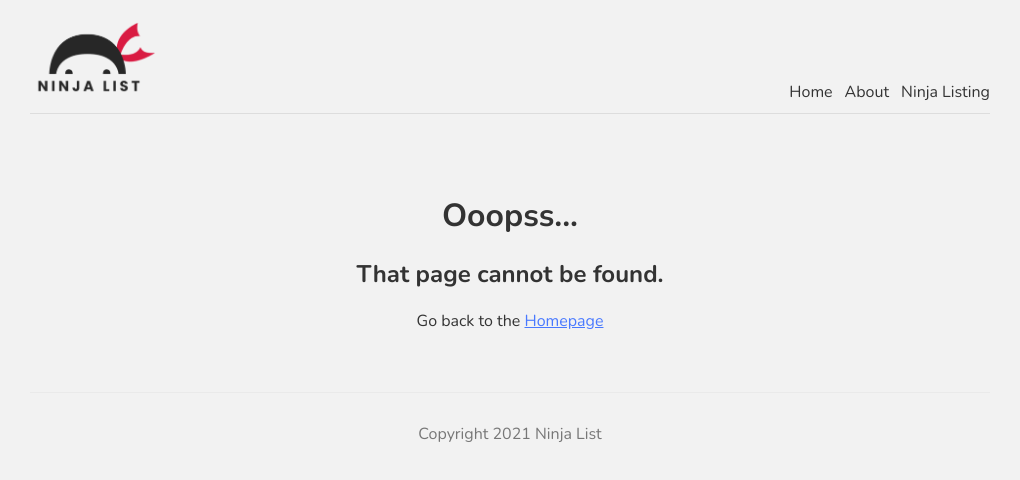
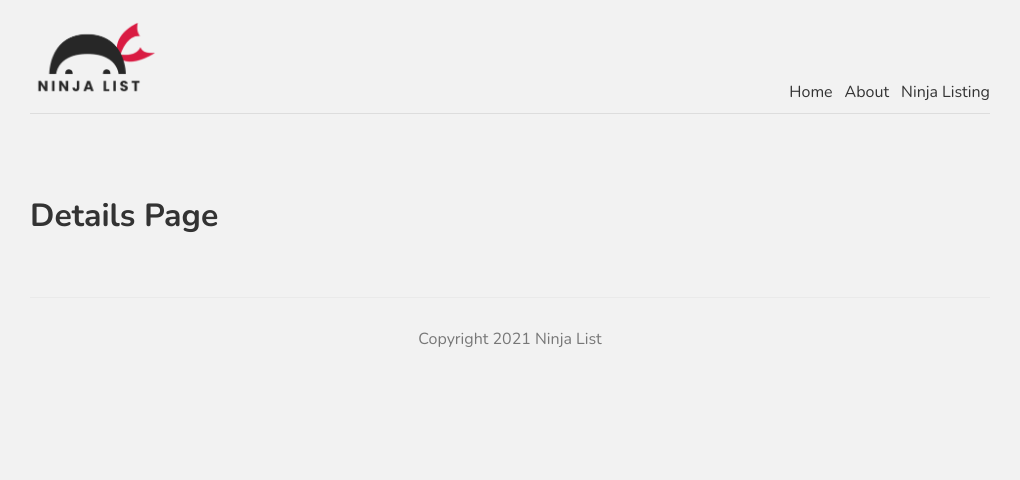
Before and after one commit to developer-junaid/NextJs-Tutorial, a Next.js app: page /ninjas/1 in a window 1280 px wide. Before the commit this address had no page. Shown: the top 480 px of the page, without its empty margins (130-1150 px from the left). Built offline with nearby package versions, Linux system fonts and the light colour scheme.

Commit message:
Template page and dynamic routing

```diff
--- /dev/null
+++ b/pages/ninjas/[id].js
@@ -0,0 +1,12 @@
+// Dynamic component
+import React from "react";
+
+const Details = () => {
+  return (
+    <div>
+      <h1>Details Page</h1>
+    </div>
+  );
+};
+
+export default Details;
```
Also changed, not shown: pages/ninjas/index.js (+5 -2 lines).
